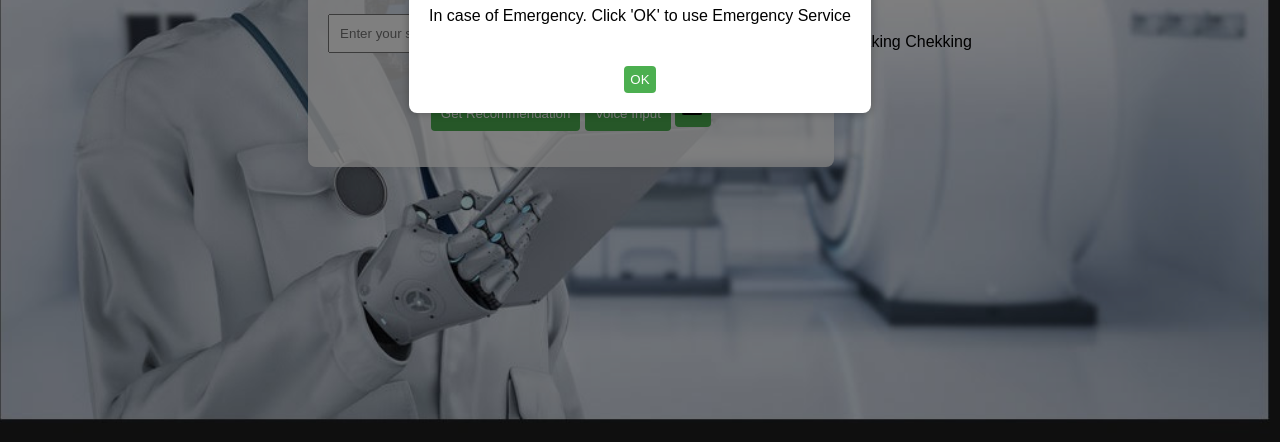
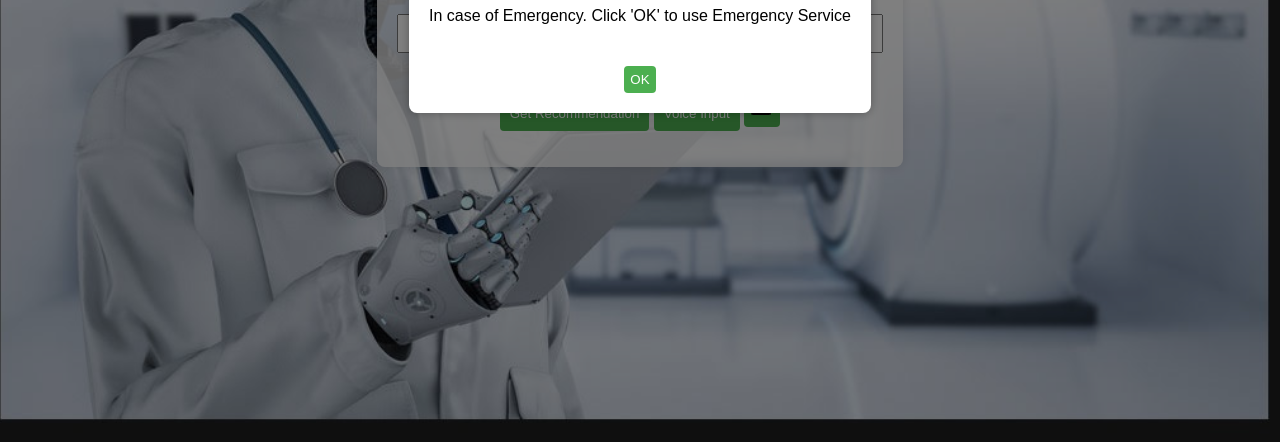
Before and after one commit to sriramrangu/AI_DOC-copy, a plain HTML site: page index.html in a window 1280 px wide. Shown: the part 358-800 px from the top of the page. Drawn offline with Linux system fonts and the light colour scheme.

Commit message:
Update index.html
some changes are made

```diff
--- a/index.html
+++ b/index.html
@@ -36,8 +36,6 @@
         <button id="OK-button" onclick="redirect()">OK</button>
     </div>
 </div>
-
-<div>Chekking Chekking</div>
   <script src="script.js"></script>
 </body>
 </html>
```
